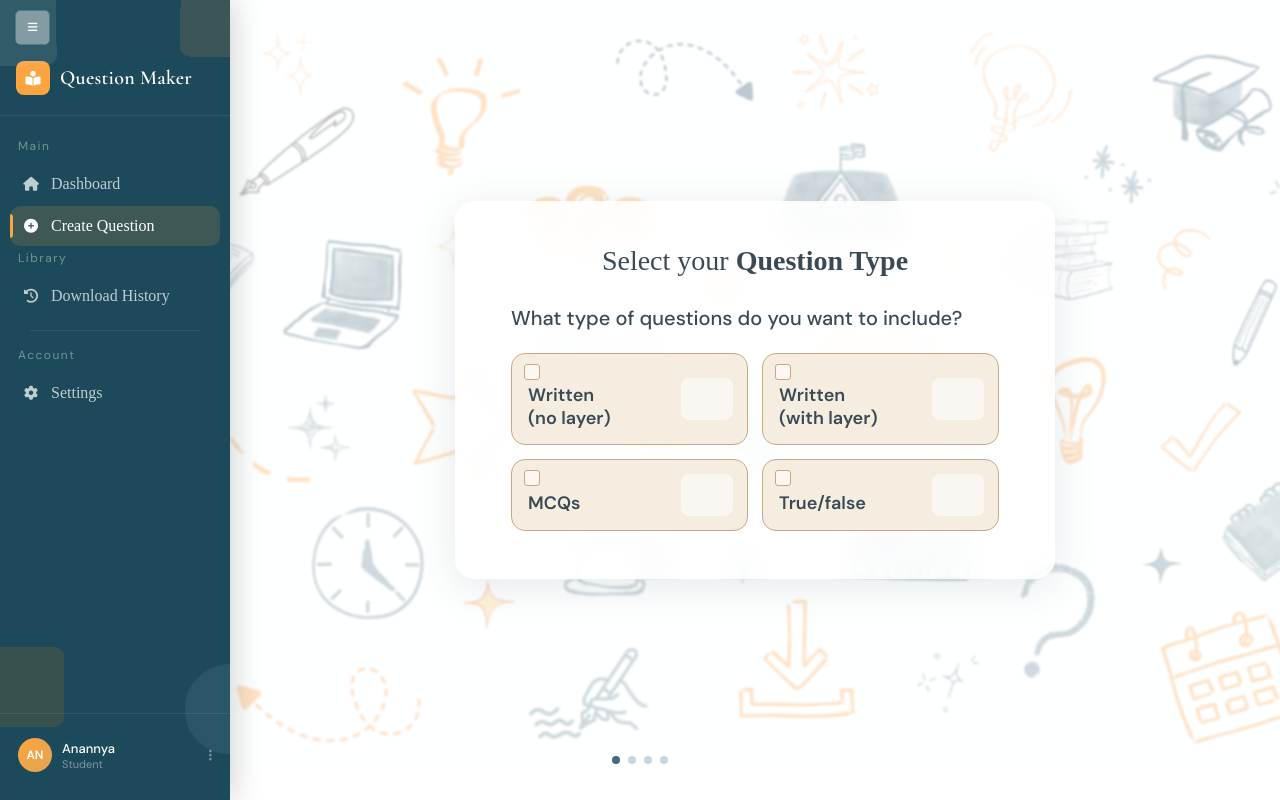
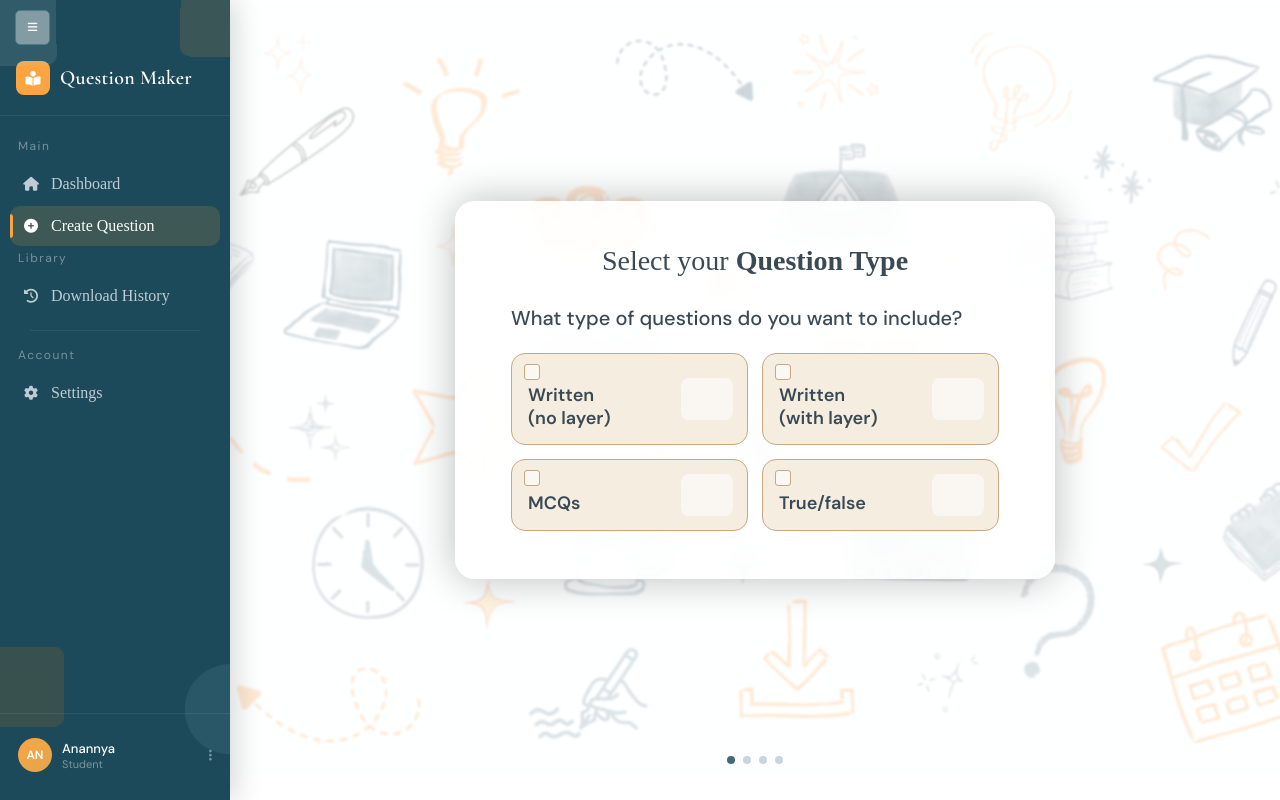
Before and after one commit to rose271/Mcq_generator, a plain HTML site: page html/create_que.html in a window 1280 px wide. Drawn offline with nearby package versions, Linux system fonts and the light colour scheme.

Commit message:
btn, step-dot position flexible

```diff
--- a/css/create_que.css
+++ b/css/create_que.css
@@ -30,7 +30,7 @@ body::before {
     left: 0;
     width: 100%;
     height: 100%;
-    background-color: rgba(255, 255, 255, 0.7); /* 0.5 = 50% opacity */
+    background-color: rgba(255, 255, 255, 0.779); /* 0.5 = 50% opacity */
     backdrop-filter: blur(1px); /* Blur effect */
     -webkit-backdrop-filter: blur(1px); /*Safari support*/
     z-index: 0;
@@ -64,7 +64,7 @@ body::before {
     padding: 44px 56px 48px;
     width: 100%;
     max-width: 600px;
-    box-shadow: 0 8px 40px rgba(60,90,110,0.13);
+    box-shadow: 0px 0px 40px rgba(10, 10, 10, 0.276);
   }
 
   .card-title {
@@ -439,9 +439,11 @@ body::before {
 
   /* ── NAV BUTTONS ── */
   .nav-btns {
-    position: fixed;
+    position: absolute;
     bottom: 64px;
-    left: var(--sidebar-w, 64px); right: 64px;
+    /* left: var(--sidebar-w, 64px); right: 64px; */
+    left: calc(var(--sidebar-w) + 64px);
+    right: 64px;
     display: flex;
     justify-content: space-between;
     padding: 0 32px;
@@ -472,13 +474,14 @@ body::before {
 
   /* ── STEP INDICATOR ── */
   .step-dots {
-    position: fixed;
+    position: absolute;
     bottom: 36px;
-    left: 50%;
+    left: calc(var(--sidebar-w) + (100% - var(--sidebar-w)) / 2);
     transform: translateX(-50%);
     display: flex;
     gap: 8px;
     z-index: 60;
+    transition: 0.3s;
   }
   .dot {
     width: 8px; height: 8px;
```
